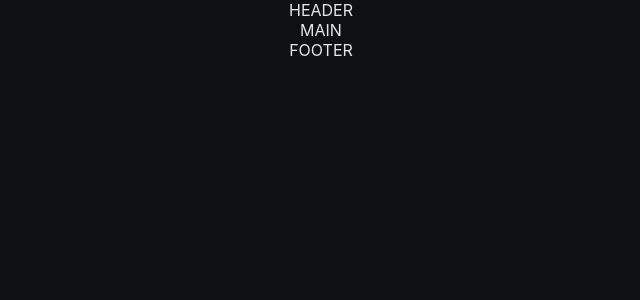
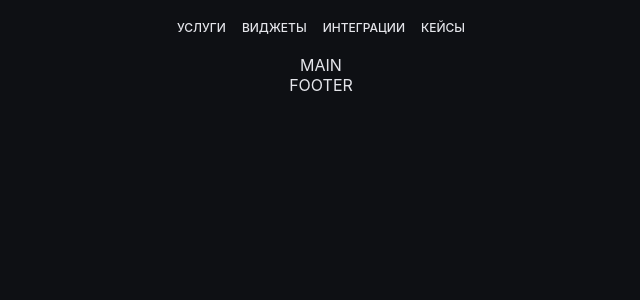
Before and after one commit to auroraptor/november-19, a React (Create React App) app in the folder 2-task/: page / in a window 1280 px wide. Shown: the top 300 px of the page, without its empty margins (319-959 px from the left). Built offline with nearby package versions, Linux system fonts and the light colour scheme.

Commit message:
feat: add Header

```diff
--- a/2-task/package.json
+++ b/2-task/package.json
@@ -8,6 +8,7 @@
     "@testing-library/user-event": "^13.5.0",
     "react": "^18.2.0",
     "react-dom": "^18.2.0",
+    "react-router-dom": "^6.4.3",
     "react-scripts": "5.0.1",
     "web-vitals": "^2.1.4"
   },
--- a/2-task/src/components/App.jsx
+++ b/2-task/src/components/App.jsx
@@ -1,17 +1,25 @@
-import React from 'react';
-import Header from './Header';
-import Main from './Main';
-import Footer from './Footer';
+import React from "react";
+import { Routes, Route } from "react-router-dom";
 
-import './App.css';
+import Header from "./Header";
+import Main from "./Main";
+import Footer from "./Footer";
+import "./App.css";
 
 function App() {
   return (
-    <div className="App">
-      <Header></Header>
-      <Main></Main>
-      <Footer></Footer>
-    </div>
+    <Routes>
+      <Route
+        path="/"
+        element={
+          <div className="App">
+            <Header></Header>
+            <Main></Main>
+            <Footer></Footer>
+          </div>
+        }
+      ></Route>
+    </Routes>
   );
 }
 
--- /dev/null
+++ b/2-task/src/components/Header.css
@@ -0,0 +1,22 @@
+
+.header {
+  display: flex;
+  flex-direction: row;
+  justify-content: space-between;
+  align-items: center;
+  min-height: 55px;
+}
+
+.navbar {
+  display: flex;
+  gap: 16px;
+}
+
+.navbar__link {
+  text-decoration: none;
+  font-weight: 500;
+  font-size: 12px;
+  line-height: 15px;
+  text-transform: uppercase;
+  color: #E4E5EA;
+}
--- a/2-task/src/components/Header.jsx
+++ b/2-task/src/components/Header.jsx
@@ -1,6 +1,16 @@
+import React from "react";
+import { Link } from 'react-router-dom';
+import './Header.css'
+
 function Header() {
   return (
-    <div className="Header">HEADER
+    <div className="header">
+      <div className="navbar">
+        <Link to="/" className="navbar__link">Услуги</Link>
+        <Link to="/" className="navbar__link">Виджеты</Link>
+        <Link to="/" className="navbar__link">Интеграции</Link>
+        <Link to="/" className="navbar__link">Кейсы</Link>
+      </div>
     </div>
   );
 }
--- a/2-task/src/index.js
+++ b/2-task/src/index.js
@@ -1,13 +1,17 @@
-import React from 'react';
-import ReactDOM from 'react-dom/client';
-import './index.css';
-import App from './components/App';
-import reportWebVitals from './reportWebVitals';
+import React from "react";
+import ReactDOM from "react-dom/client";
+import { BrowserRouter as Router } from "react-router-dom";
 
-const root = ReactDOM.createRoot(document.getElementById('root'));
+import "./index.css";
+import App from "./components/App";
+import reportWebVitals from "./reportWebVitals";
+
+const root = ReactDOM.createRoot(document.getElementById("root"));
 root.render(
   <React.StrictMode>
-    <App />
+    <Router>
+      <App />
+    </Router>
   </React.StrictMode>
 );
 
```
Also changed, not shown: 1 other file (tests, documents, lock files or other folders).
